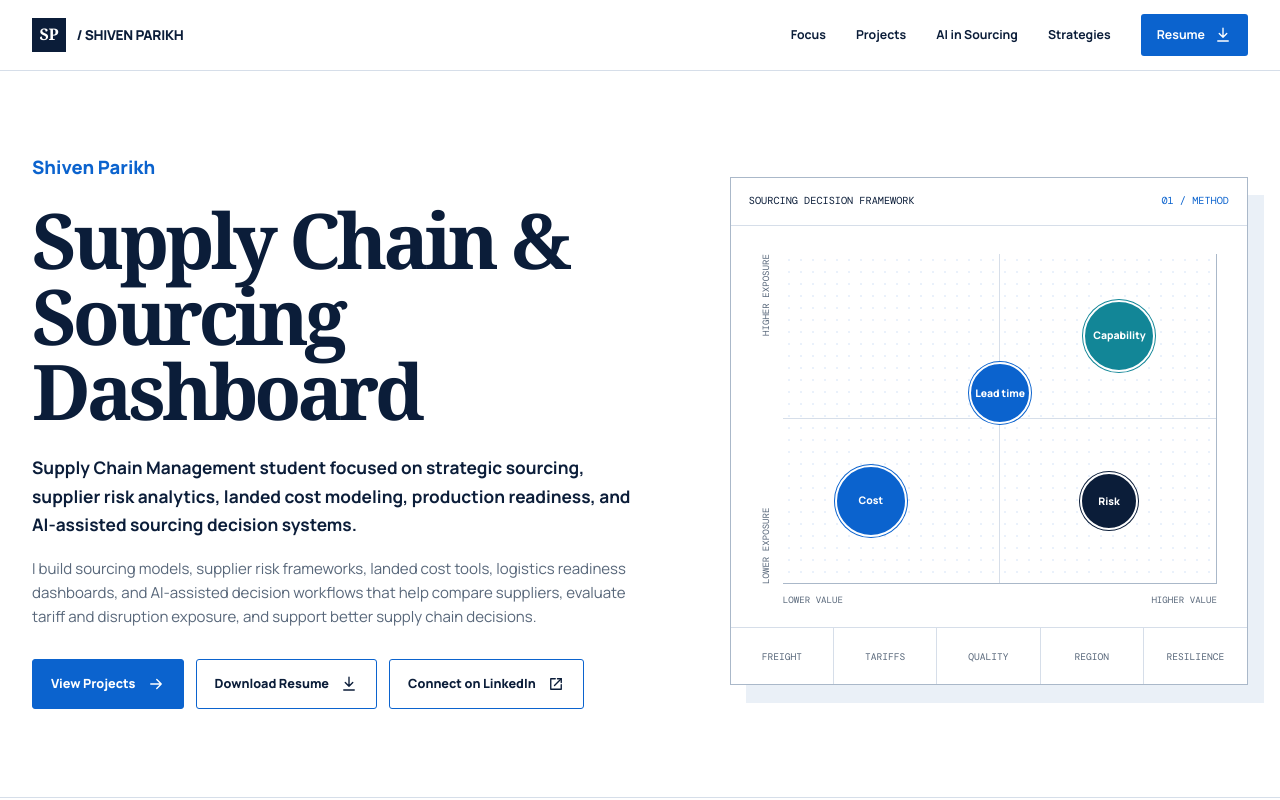
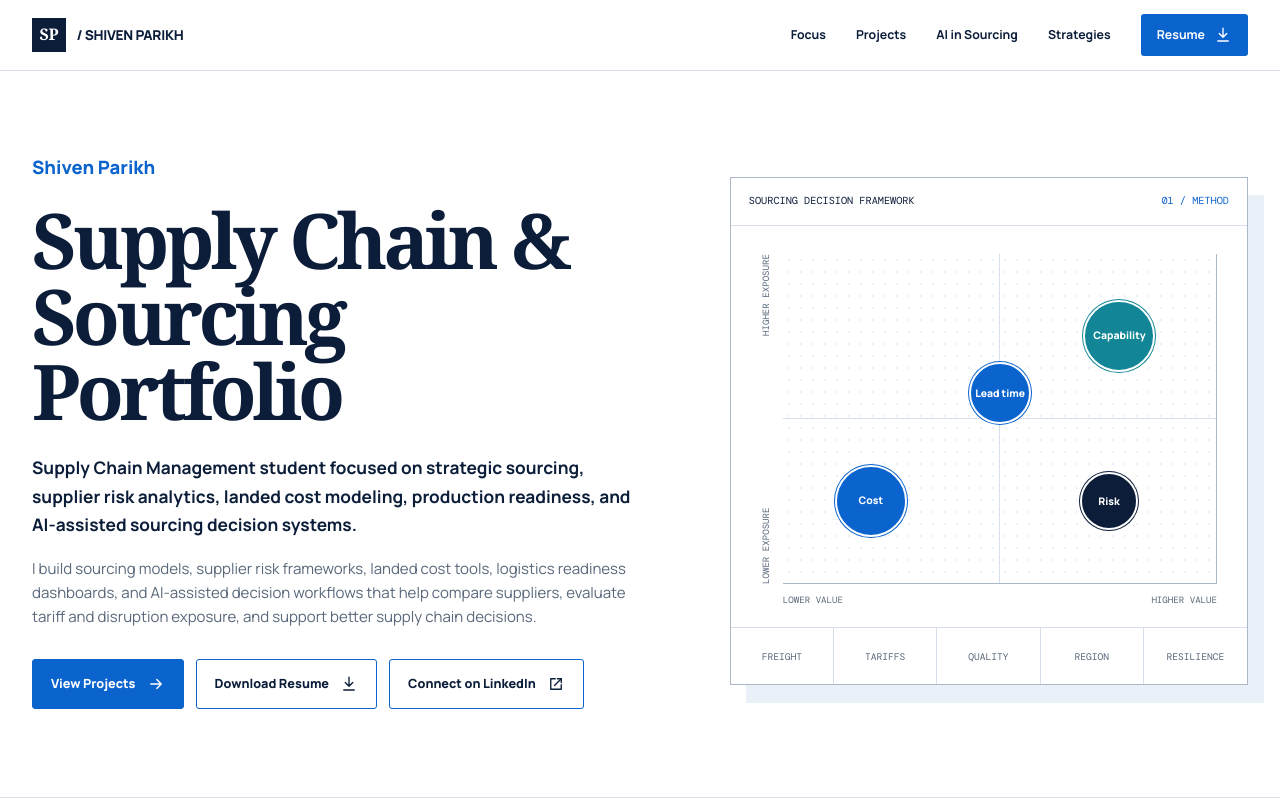
Before and after one commit to shivenparikh1/Portfolio, a React (Vite) app: page / in a window 1280 px wide. Shown: the top 800 px of the page. Built offline with nearby package versions, Linux system fonts and the light colour scheme.

Commit message:
Update portfolio title

```diff
--- a/index.html
+++ b/index.html
@@ -5,15 +5,15 @@
     <meta name="viewport" content="width=device-width, initial-scale=1.0" />
     <meta
       name="description"
-      content="Supply Chain & Sourcing Dashboard by Shiven Parikh, featuring sourcing models, supplier risk analytics, landed cost modeling, logistics readiness, and AI-assisted sourcing tools."
+      content="Supply Chain & Sourcing Portfolio by Shiven Parikh, featuring sourcing models, supplier risk analytics, landed cost modeling, logistics readiness, and AI-assisted sourcing tools."
     />
     <meta property="og:type" content="website" />
-    <meta property="og:title" content="Shiven Parikh | Supply Chain &amp; Sourcing Dashboard" />
+    <meta property="og:title" content="Shiven Parikh | Supply Chain &amp; Sourcing Portfolio" />
     <meta
       property="og:description"
       content="Sourcing models, supplier risk analytics, landed cost modeling, logistics readiness, and AI-assisted sourcing tools by Shiven Parikh."
     />
-    <title>Shiven Parikh | Supply Chain &amp; Sourcing Dashboard</title>
+    <title>Shiven Parikh | Supply Chain &amp; Sourcing Portfolio</title>
   </head>
   <body>
     <div id="root"></div>
--- a/src/HomePage.tsx
+++ b/src/HomePage.tsx
@@ -134,7 +134,7 @@ export function HomePage() {
           <div className="container-wide hero-grid">
             <div className="hero-copy">
               <p className="hero-name">Shiven Parikh</p>
-              <h1>Supply Chain &amp; Sourcing Dashboard</h1>
+              <h1>Supply Chain &amp; Sourcing Portfolio</h1>
               <p className="hero-subheading">
                 Supply Chain Management student focused on strategic sourcing, supplier risk
                 analytics, landed cost modeling, production readiness, and AI-assisted sourcing
--- a/src/components/SiteChrome.tsx
+++ b/src/components/SiteChrome.tsx
@@ -82,7 +82,7 @@ export function SiteFooter() {
           <a href={resumeHref} download="Shiven-Parikh-Resume.pdf">Download Resume</a>
         </div>
         <div className="footer-meta">
-          <strong>Dashboard</strong>
+          <strong>Portfolio</strong>
           <a href="./projects.html">All Projects</a>
           <a href="#top">Back to top</a>
           <span>© {new Date().getFullYear()} Shiven Parikh</span>
```
